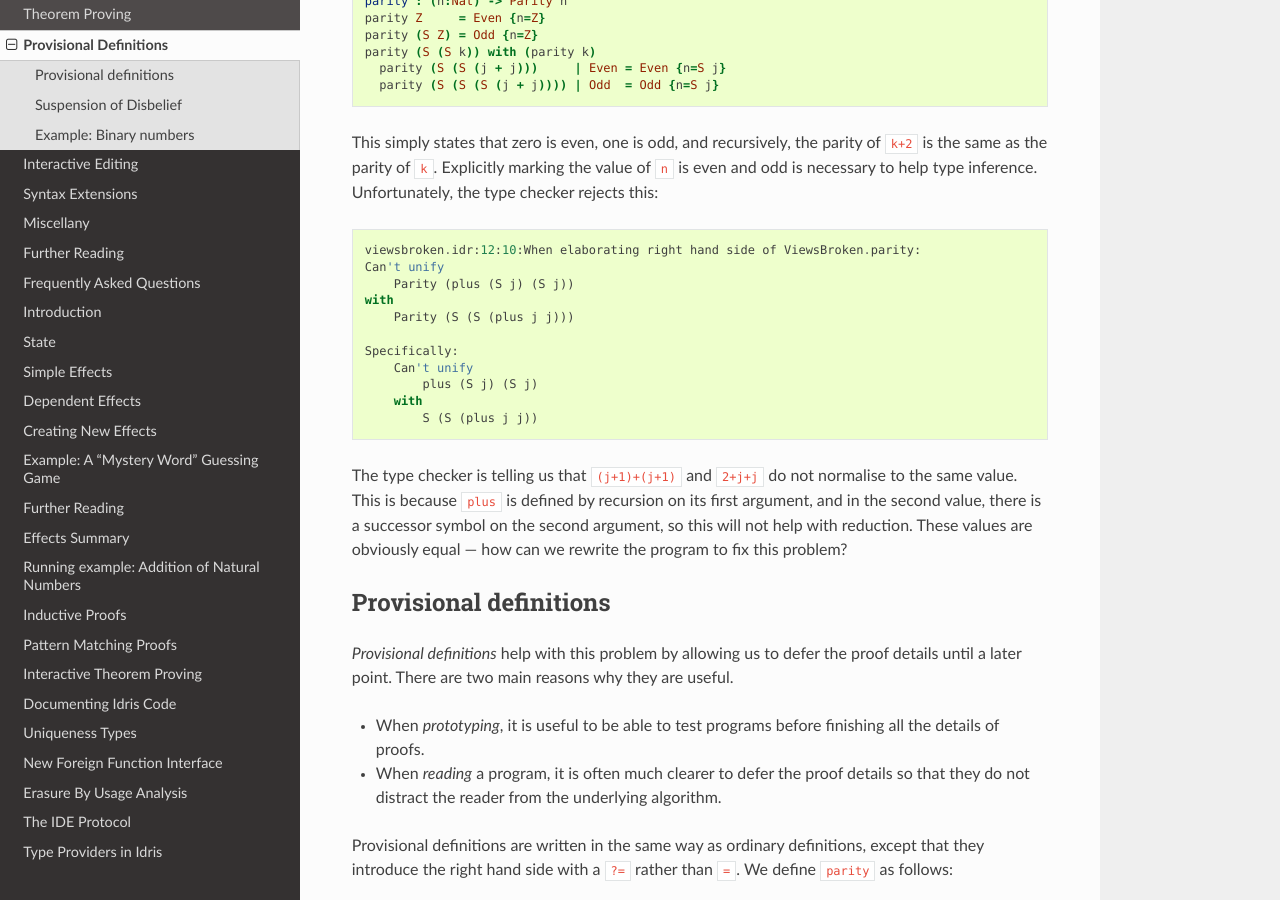
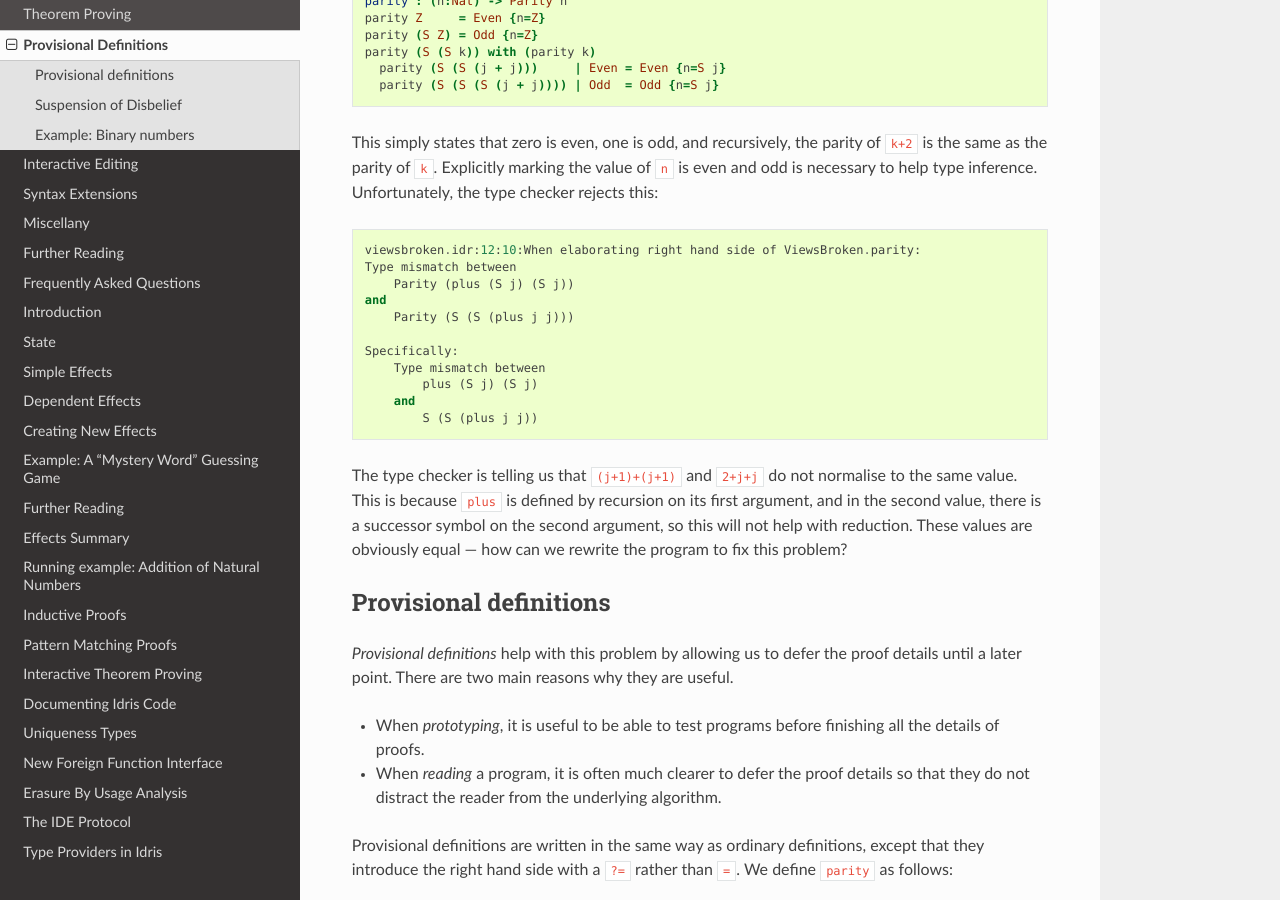
Before and after one commit to idris-lang/Idris-dev, a Sphinx documentation site: the page built from docs/tutorial/provisional.rst, in a window 1280 px wide and 900 px high, scrolled down 425 px. Built offline with Sphinx 7.4.7 and the Read the Docs theme 2.0.0, drawn with Linux system fonts in a browser that asks for light colours; formulas are drawn with MathJax 3.

Commit message:
Change wording in unification errors
"Can't unify" and "Can't convert" are terrible error messages for
programmers, and particularly confusing to explain to beginners, because
programmers don't need to know that implementation detail.

Changed to "type mismatch" and updated docs accordingly.

```diff
--- a/docs/proofs/pluscomm.rst
+++ b/docs/proofs/pluscomm.rst
@@ -88,9 +88,9 @@ error:
 ::
 
     When elaborating right hand side of four_eq_five:
-    Can't unify
+    Type mismatch between
             x = x (Type of Refl)
-    with
+    and
             4 = 5 (Expected type)
 
 Type checking equality proofs
--- a/docs/tutorial/provisional.rst
+++ b/docs/tutorial/provisional.rst
@@ -35,15 +35,15 @@ Unfortunately, the type checker rejects this:
 ::
 
     viewsbroken.idr:12:10:When elaborating right hand side of ViewsBroken.parity:
-    Can't unify
+    Type mismatch between
         Parity (plus (S j) (S j))
-    with
+    and
         Parity (S (S (plus j j)))
 
     Specifically:
-        Can't unify
+        Type mismatch between
             plus (S j) (S j)
-        with
+        and
             S (S (plus j j))
 
 The type checker is telling us that ``(j+1)+(j+1)`` and ``2+j+j`` do not
```
Also changed, not shown: docs/tutorial/typesfuns.rst (+4 -4 lines), 11 other files.
